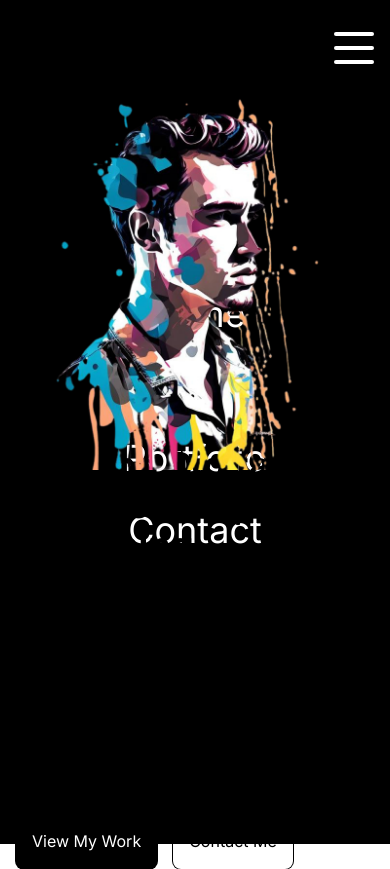
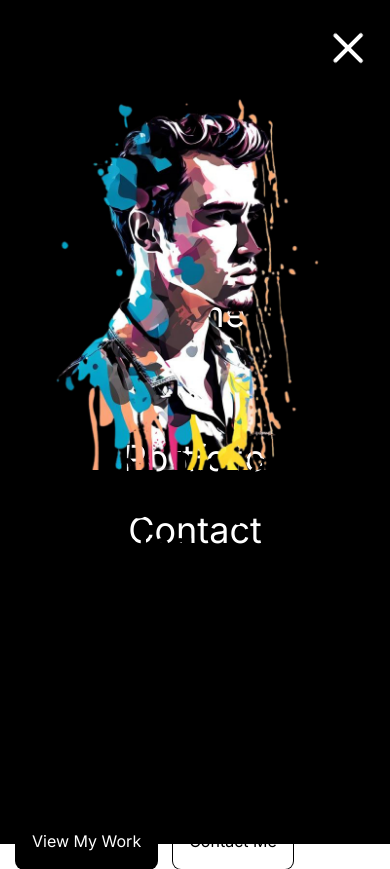
Before and after one commit to jaewoo-ahn/portfolio_zues, a Next.js app: page / in a window 390 px wide. Both pictures are taken after a click on the button 354 px from the left and 48 px from the top of the page. Built offline with nearby package versions, Linux system fonts and the light colour scheme.

Commit message:
x motion

```diff
--- a/src/components/navbar.jsx
+++ b/src/components/navbar.jsx
@@ -4,6 +4,7 @@
 import Link from "next/link";
 import { useState } from "react";
 import NavLink from "./navLink";
+import { motion } from "framer-motion";
 
 const Links = [
   { url: "/", title: "Home" },
@@ -14,6 +15,30 @@
 
 const Navbar = () => {
   const [open, setOpen] = useState(false);
+
+  const topVariants = {
+    closed: {
+      rotate: 0,
+    },
+    opened: { rotate: 45, backgroundColor: "rgb(255,255,255)" },
+  };
+
+  const centerVariants = {
+    closed: {
+      opacity: 1,
+    },
+    opened: {
+      opacity: 0,
+    },
+  };
+
+  const bottomVariants = {
+    closed: {
+      rotate: 0,
+    },
+    opened: { rotate: -45, backgroundColor: "rgb(255,255,255)" },
+  };
+
   return (
     <div className="h-full flex items-center justify-between px-4 sm:px-8 md:px-12 lg:px-20 xl:px-48 text-xl">
       <div className="hidden md:flex gap-4 w-1/3">
@@ -59,12 +84,24 @@
             setOpen((prev) => !prev);
           }}
         >
-          <div className="w-10 h-1 bg-white rounded"></div>
-          <div className="w-10 h-1 bg-white rounded"></div>
-          <div className="w-10 h-1 bg-white rounded"></div>
+          <motion.div
+            variants={topVariants}
+            animate={open ? "opened" : "closed"}
+            className="w-10 h-1 bg-black rounded origin-left"
+          ></motion.div>
+          <motion.div
+            variants={centerVariants}
+            animate={open ? "opened" : "closed"}
+            className="w-10 h-1 bg-black rounded"
+          ></motion.div>
+          <motion.div
+            variants={bottomVariants}
+            animate={open ? "opened" : "closed"}
+            className="w-10 h-1 bg-black rounded origin-left"
+          ></motion.div>
         </button>
         {open && (
-          <div className="absolute top-0 left-0 w-screen h-screen bg-black text-white flex flex-col items-center justify-center gap-8 text-4xl">
+          <motion.div className="absolute top-0 left-0 w-screen h-screen bg-black text-white flex flex-col items-center justify-center gap-8 text-4xl">
             {Links.map((link) => {
               return (
                 <Link href={link.url} key={link.title}>
@@ -72,7 +109,7 @@
                 </Link>
               );
             })}
-          </div>
+          </motion.div>
         )}
       </div>
     </div>
```
